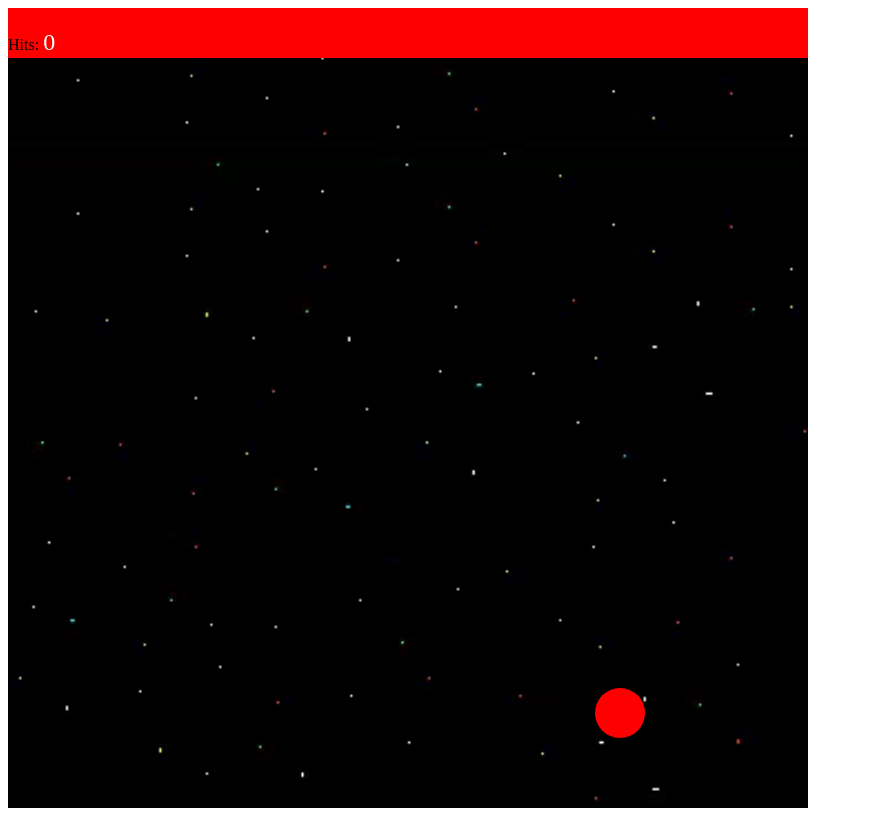
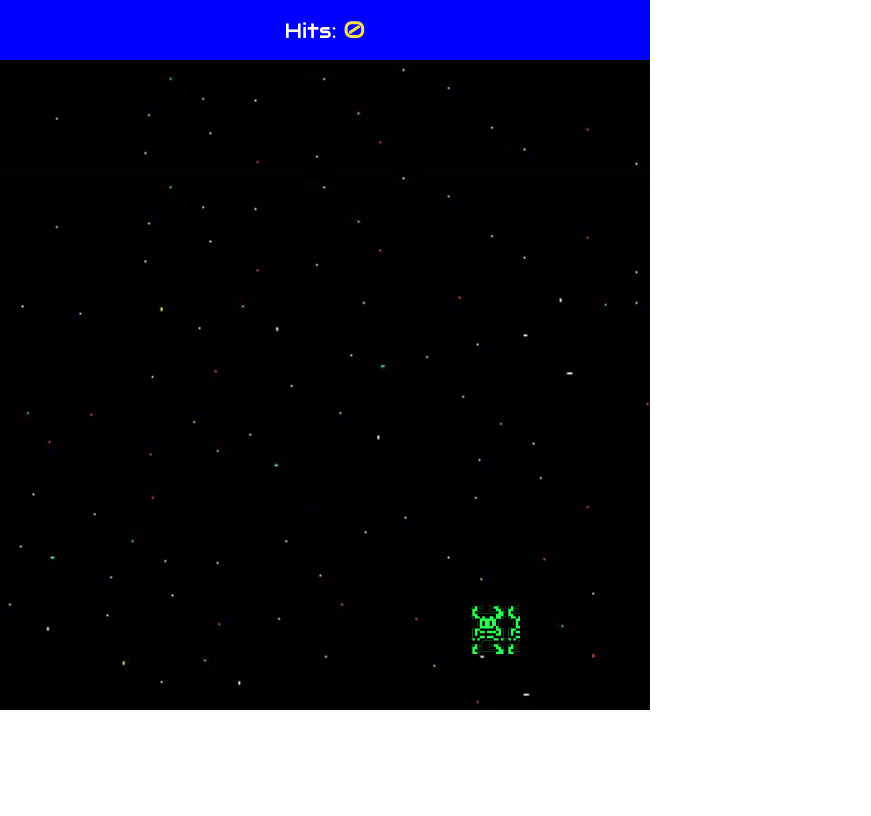
Before and after one commit to la-viza/Aim-trainer-game-js, a plain HTML site: page index.html in a window 1280 px wide. Shown: the whole page, without its empty margins (0-871 px from the left). Drawn offline with Linux system fonts and the light colour scheme.

Commit message:
added styling

```diff
--- a/index.html
+++ b/index.html
@@ -45,16 +45,7 @@
         </div>
       </div> -->
 
-
-
-
-
     <!-- GAME ACTION HAPPEMS HERE -->
-
-
-      <div class="screen" id="screen">
-
-        <div class="circle"></div>
 
     <div class="info">
       <!-- <p>Time: <span id="time">00:00</span></p> -->
@@ -62,6 +53,8 @@
 
       <!-- <p>Accuracy: <span id="accuracy">100%</span></p> -->
     </div>
+    <div class="screen" id="screen">
+      <div class="circle"></div>
 
       <div class="game-over">
         <h3>Score:</h3>
@@ -71,12 +64,7 @@
         </div>
         <button class="retry">Retry</button>
       </div>
-
-
-
-
     </div>
-
 
     <script src="/script/script.js"></script>
   </body>
--- a/script/script.js
+++ b/script/script.js
@@ -31,8 +31,8 @@
 const target = document.querySelector(".circle");
 
 function timeSet() {
-  target.style.top = Math.random() * 750 + "px";
-  target.style.left = Math.random() * 750 + "px";
+  target.style.top = Math.random() * 600 + "px";
+  target.style.left = Math.random() * 600 + "px";
 }
 
 setInterval(timeSet, 1000);
@@ -60,7 +60,6 @@ function countDown() {
 
 setTimeout(countDown, 1000 * 10);
 
-
 console.log("1 2 3");
 
 const retryBtn = document.querySelector(".retry");
--- a/styles/style.css
+++ b/styles/style.css
@@ -1,4 +1,4 @@
-/* :root {
+:root {
   --color-heading: #ea580c;
   --color-secondary: #fffbeb;
   --font-main: "Audiowide", cursive;
@@ -11,13 +11,13 @@
 }
 
 body {
-  height: 100vh;
-  overflow: visible;
+  overflow: hidden;
   text-align: center;
   color: var(--color-secondary);
   font-family: var(--font-main);
 }
 
+/*
 
 
 h1 {
@@ -89,21 +89,17 @@ align-items: center; */
   justify-content: center;
   align-items: center;
 
-  width: 800px;
-  height: 800px;
+  width: 650px;
+  height: 650px;
   position: relative;
-  cursor: url(/img/7067443_goal_target_aim_icon.svg) 25 25, auto;
-
+  cursor: url(/7067443_goal_target_aim_icon.svg);
 }
 
 .circle {
   position: absolute;
   width: 50px;
   height: 50px;
-
-  background-color: red;
-
-  border-radius: 50%;
+  background-image: url(/8633028_2_monster_8bit_pet_icon.svg);
   z-index: 32423452;
 }
 
@@ -114,41 +110,55 @@ align-items: center; */
 } */
 
 .info {
-  width: inherit;
-  height: 50px;
-  background-color: red;
+  display: flex;
+  justify-content: center;
+  align-items: center;
+  width: 650px;
+  height: 60px;
+  background-color: blue;
   line-height: 1.5;
-  position: absolute;
-  top: 0;
-  left: 0;
+}
+
+p {
+  font-size: 1.3rem;
+  color: var(--color-secondary);
 }
 
 span.score {
-  color: white;
+  color: #fde047;
   font-size: 1.5rem;
 }
 
 .game-over {
-  background-color: yellow;
+  background-color: var(--color-heading);
   height: 400px;
   width: 400px;
   display: flex;
   flex-direction: column;
   justify-items: center;
   align-items: center;
-visibility:hidden;
+  visibility: hidden;
   z-index: 32423452;
 }
 
+h3 {
+  margin-top: 4rem;
+  font-size: 1.5rem;
+}
 .retry {
-  padding: 1rem;
-  background-color: blueviolet;
-  width: 20%;
+  padding: 0.7rem;
+  background-color: transparent;
+  border: 4px solid #fffbeb;
+  color: var(--color-secondary);
+  cursor: pointer;
+  font-family: var(--font-main);
+  font-size: 1.5rem;
+  width: 30%;
   margin-top: 3rem;
 }
 
 .score-result {
   height: 50px;
-  font-size: 1rem;
+  font-size: 2rem;
   font-weight: bold;
 }
```
Also changed, not shown: 7067443_goal_target_aim_icon.svg (renamed from img/7067443_goal_target_aim_icon.svg), 8633028_2_monster_8bit_pet_icon.svg (added), aim_icon.png (renamed from img/aim_icon.png). Lines whose indentation alone changed are shown as unchanged.
